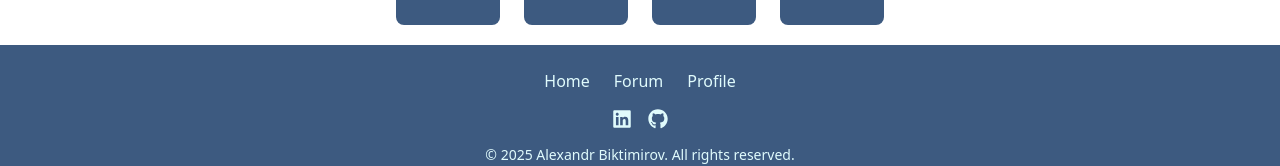
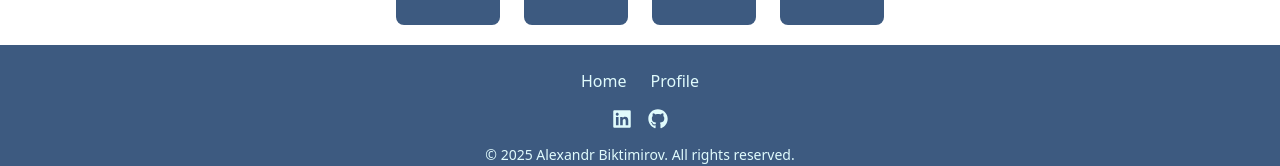
Before and after one commit to alexandrbiktimirov/PC_Shop, a React (Vite) app in the folder frontend/: page / in a window 1280 px wide. Shown: the part 1047-1213 px from the top of the page. Built offline with nearby package versions, Linux system fonts and the light colour scheme.

Commit message:
fix: remove forum from footer

```diff
--- a/frontend/public/locales/en/common.json
+++ b/frontend/public/locales/en/common.json
@@ -1,7 +1,6 @@
 {
   "header": {
     "components": "Components",
-    "forum": "Forum",
     "searchPlaceholder": "Search...",
     "searchBtn": "Search",
     "signup": "Register",
@@ -13,7 +12,6 @@
   },
   "footer": {
     "home" : "Home",
-    "forum" : "Forum",
     "profile" : "Profile",
     "rights" : "All rights reserved"
   },
--- a/frontend/public/locales/pl/common.json
+++ b/frontend/public/locales/pl/common.json
@@ -1,7 +1,6 @@
 {
   "header": {
     "components": "Komponenty",
-    "forum": "Forum",
     "searchPlaceholder": "Szukaj...",
     "searchBtn": "Szukaj",
     "signup": "Rejestracja",
@@ -13,7 +12,6 @@
   },
   "footer": {
     "home" : "Strona główna",
-    "forum" : "Forum",
     "profile" : "Profil",
     "rights" : "Wszelkie prawa zastrzeżone"
   },
--- a/frontend/src/components/Footer.tsx
+++ b/frontend/src/components/Footer.tsx
@@ -10,7 +10,6 @@ export const Footer: React.FC = () => {
         <footer className="footer">
             <div className="footer-links">
                 <Link to="/" className="footer-link">{t('footer.home')}</Link>
-                <Link to="/forum" className="footer-link">{t('footer.forum')}</Link>
                 <Link to="/profile" className="footer-link">{t('footer.profile')}</Link>
             </div>
 
```
